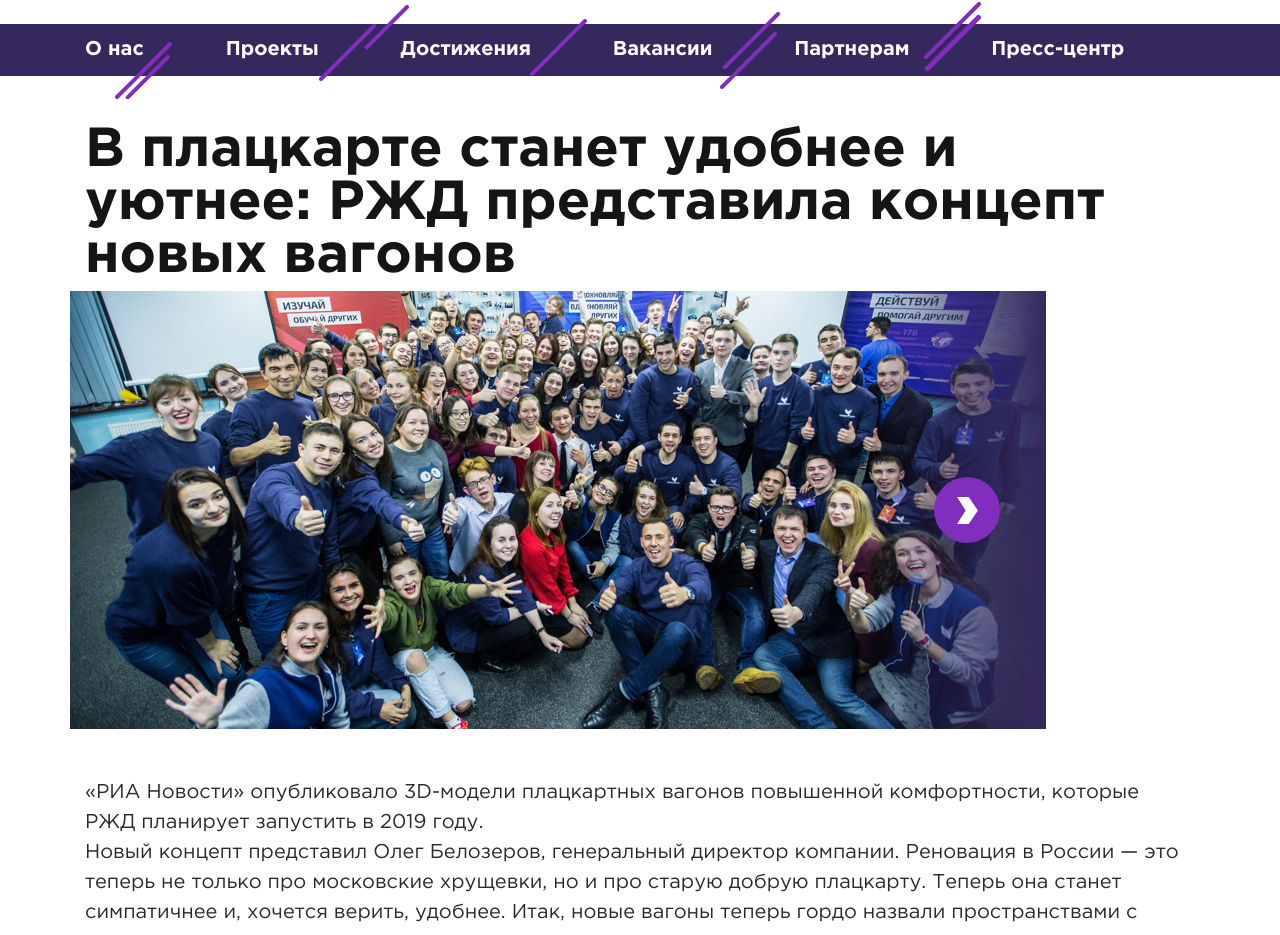
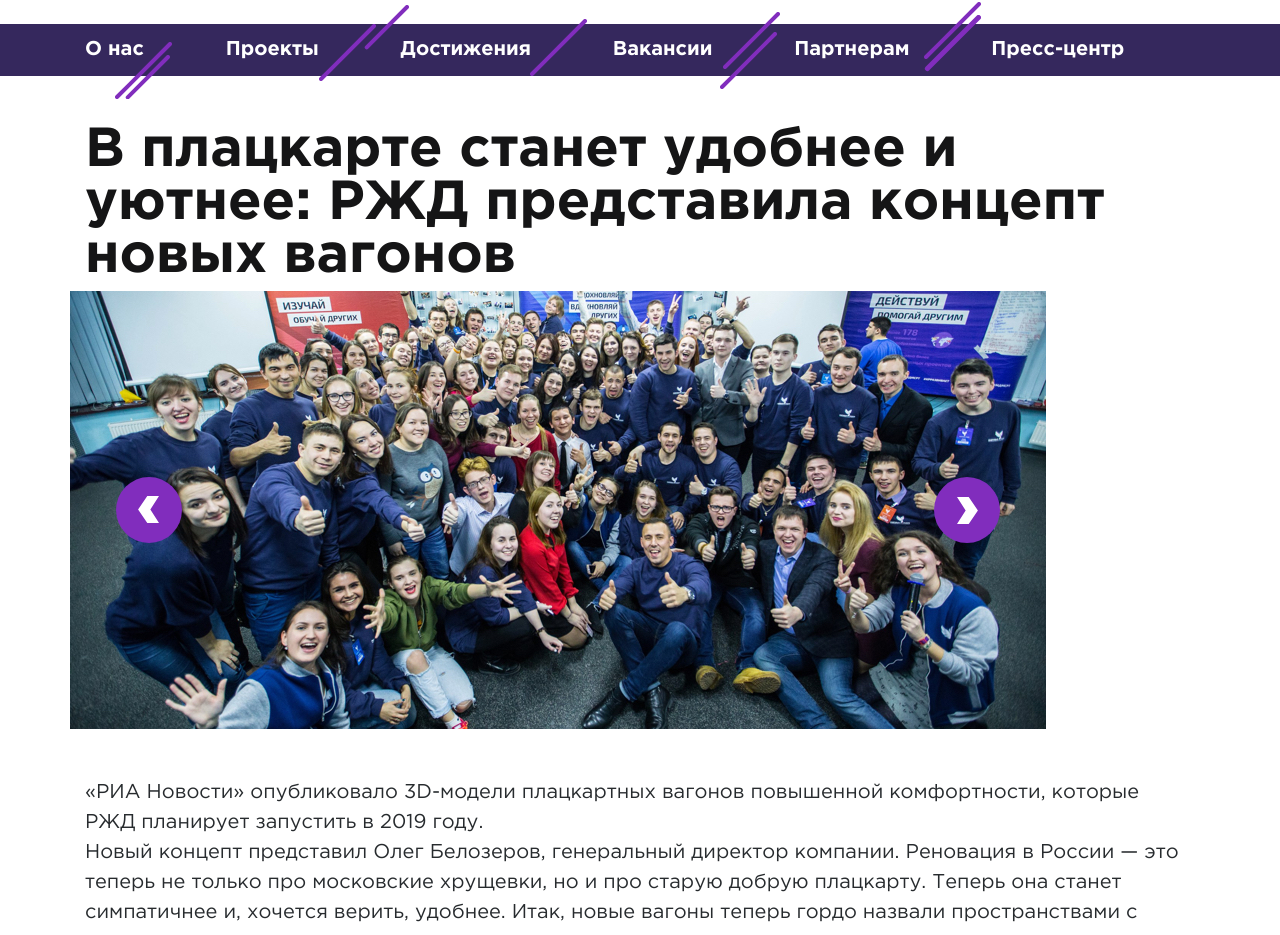
Before and after one commit to NailKhalimov/personnel-reserve, a website: page news.html in a window 1280 px wide. Shown: the part 152-1087 px from the top of the page. Drawn offline with Linux system fonts and the light colour scheme.

Commit message:
changed slider

```diff
--- a/news.html
+++ b/news.html
@@ -55,12 +55,13 @@
             В плацкарте станет удобнее и уютнее: РЖД представила концепт новых вагонов
           </h3>
         </div>
-        <div class="col-12 slider-container">
-          <div class="slider-fade">
-            <button class="btn-arrow sliderBtnNext">
-              <img src="./assets/images/big-arrow.svg" alt="">
-            </button>
-          </div>
+        <div class="col-12 slider-container_with-prev-next-btns">
+          <button class="btn-arrow-back sliderBtnPrev">
+            <img src="./assets/images/big-arrow.svg" alt="">
+          </button>
+          <button class="btn-arrow sliderBtnNext">
+            <img src="./assets/images/big-arrow.svg" alt="">
+          </button>
           <div class="owl-1 owl-carousel owl-theme">
             <div class="item slider-item">
               <img src="./assets/images/about-us/happy-people-image.jpg" alt="">
@@ -161,6 +162,10 @@
         $this.parent().find('.sliderBtnNext').on('click', function () {
           $this.trigger('next.owl.carousel')
         })
+
+        $this.parent().find('.sliderBtnPrev').on('click', function () {
+          $this.trigger('prev.owl.carousel')
+        })
       });
   </script>
 </body>
--- a/scss/_content.scss
+++ b/scss/_content.scss
@@ -904,7 +904,7 @@
       z-index: 3;
       width: 183px;
       height: 100%;
-      background-image: linear-gradient(to right, rgba(53, 40, 93, 0), #35285d);
+      // background-image: linear-gradient(to right, rgba(53, 40, 93, 0), #35285d);
     .btn-arrow {
       position: absolute;
       right: 46px;
@@ -1365,41 +1365,6 @@
       align-items: center;
     }
   }
-  .slider-container {
-    padding-left: 0;
-    padding-right: 0;
-    position: relative;
-    user-select: none;
-    max-width: 976px;
-    .slider-fade {
-      position: absolute;
-      right: 0;
-      top: 0;
-      z-index: 3;
-      width: 183px;
-      height: 100%;
-      background-image: linear-gradient(to right, rgba(53, 40, 93, 0), #35285d);
-    .btn-arrow {
-      position: absolute;
-      right: 46px;
-      top: 50%;
-      transform: translateY(-50%);
-      border: 0;
-      border-radius: 100%;
-      width: 66px;
-      height: 66px;
-      background-color: #812dbd;
-      display: flex;
-      &:hover {
-        background-color: #812dbd;
-      }
-      img {
-        user-select: none;
-        margin: auto
-      }
-    }
-  }
-  }
 }
 
 .team {
@@ -1448,3 +1413,51 @@
     }
   }
 }
+
+.slider-container_with-prev-next-btns {
+  padding-left: 0;
+  padding-right: 0;
+  position: relative;
+  user-select: none;
+  max-width: 976px;
+  .btn-arrow-back {
+    position: absolute;
+    left: 46px;
+    top: 50%;
+    transform: translateY(-50%) rotate(180deg);
+    border: 0;
+    border-radius: 100%;
+    width: 66px;
+    height: 66px;
+    background-color: #812dbd;
+    display: flex;
+    z-index: 2;
+    &:hover {
+      background-color: #812dbd;
+    }
+    img {
+      user-select: none;
+      margin: auto
+    }
+  }
+  .btn-arrow {
+    position: absolute;
+    right: 46px;
+    top: 50%;
+    transform: translateY(-50%);
+    border: 0;
+    border-radius: 100%;
+    width: 66px;
+    height: 66px;
+    background-color: #812dbd;
+    display: flex;
+    z-index: 2;
+    &:hover {
+      background-color: #812dbd;
+    }
+    img {
+      user-select: none;
+      margin: auto
+    }
+  }
+}
```
Also changed, not shown: .gulp-scss-cache/scss/build.css, css/build.css, 1 other file.
